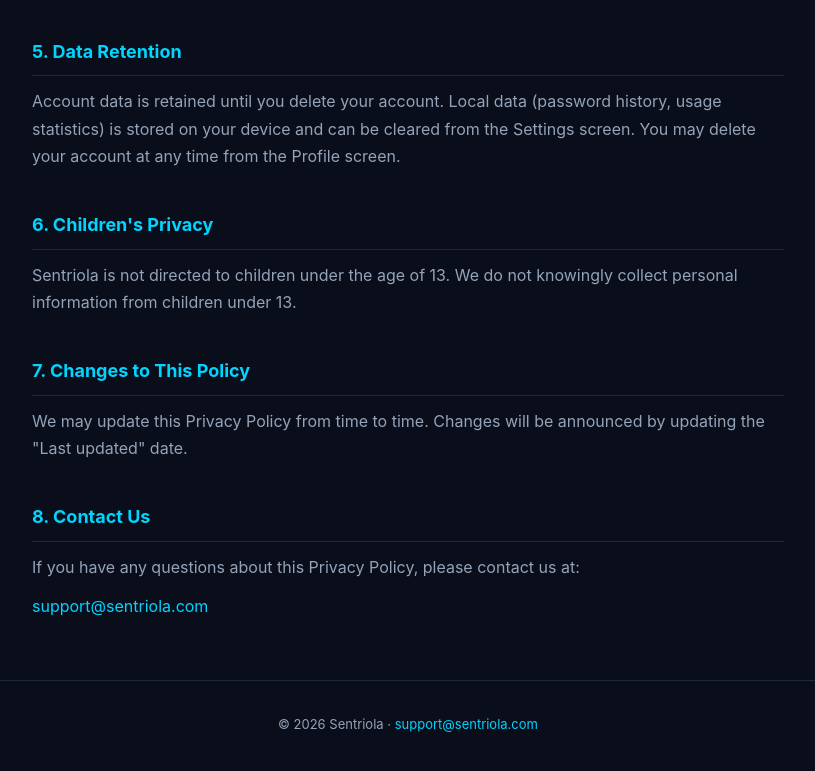
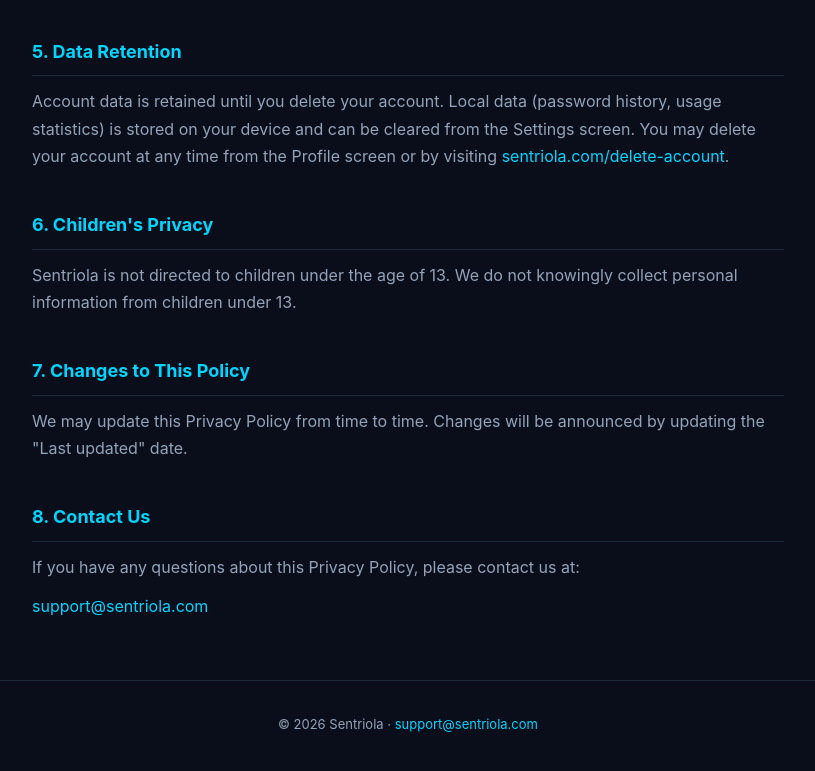
Before and after one commit to albayrakemre-cloud/sentriola.github.io, a plain HTML site: page privacy.html in a window 1280 px wide. Shown: the part 2307-3078 px from the top of the page, without its empty margins (232-1047 px from the left). Drawn offline with Linux system fonts and the light colour scheme.

Commit message:
Update privacy.html

```diff
--- a/privacy.html
+++ b/privacy.html
@@ -239,7 +239,7 @@
         </ul>
 
         <h2>5. Veri Saklama</h2>
-        <p>Hesap verileri, hesabınızı silene kadar saklanır. Yerel veriler (şifre geçmişi, kullanım istatistikleri) cihazınızda tutulur ve Ayarlar ekranından silinebilir. Profil ekranından istediğiniz zaman hesabınızı silebilirsiniz.</p>
+        <p>Hesap verileri, hesabınızı silene kadar saklanır. Yerel veriler (şifre geçmişi, kullanım istatistikleri) cihazınızda tutulur ve Ayarlar ekranından silinebilir. Profil ekranından veya <a href="https://sentriola.com/delete-account">sentriola.com/delete-account</a> adresini ziyaret ederek hesabınızı silebilirsiniz.</p>
 
         <h2>6. Çocukların Gizliliği</h2>
         <p>Sentriola, 13 yaşın altındaki çocuklara yönelik değildir. 13 yaşın altındaki kişilerden bilerek kişisel veri toplamıyoruz.</p>
@@ -319,7 +319,7 @@
         </ul>
 
         <h2>5. Data Retention</h2>
-        <p>Account data is retained until you delete your account. Local data (password history, usage statistics) is stored on your device and can be cleared from the Settings screen. You may delete your account at any time from the Profile screen.</p>
+        <p>Account data is retained until you delete your account. Local data (password history, usage statistics) is stored on your device and can be cleared from the Settings screen. You may delete your account at any time from the Profile screen or by visiting <a href="https://sentriola.com/delete-account">sentriola.com/delete-account</a>.</p>
 
         <h2>6. Children's Privacy</h2>
         <p>Sentriola is not directed to children under the age of 13. We do not knowingly collect personal information from children under 13.</p>
```
